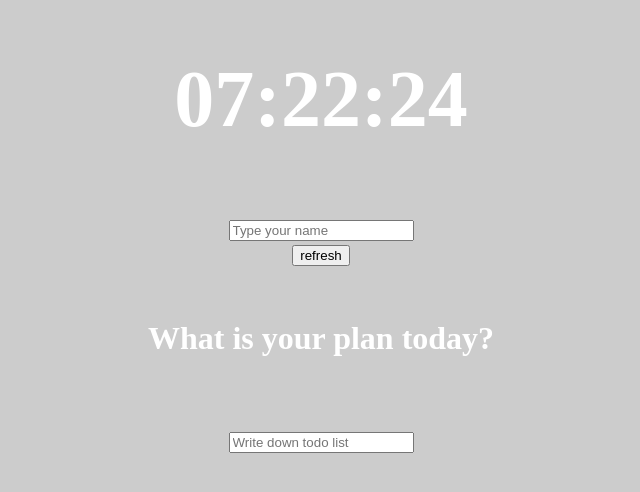
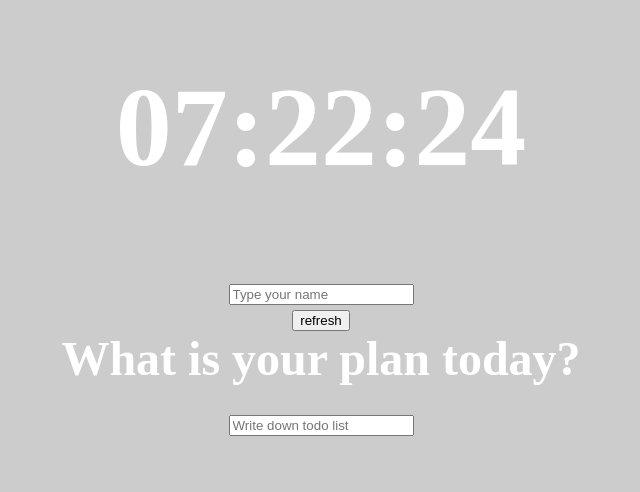
Before and after one commit to jinho6225/vanillaJS, a plain HTML site: page index.html in a window 1280 px wide. Shown: the whole page, without its empty margins (319-959 px from the left). Drawn offline with Linux system fonts and the light colour scheme; no server answers.

Commit message:
incresed font size

```diff
--- a/style.css
+++ b/style.css
@@ -18,13 +18,14 @@ body {
 h1{
   text-align: center;
   color: white;
-  font-size: 5rem;
+  font-size: 7rem;
+  margin: 5% auto
 }
 h5{
   text-align: center;
   color: white;
-  font-size: 2rem;
-
+  font-size: 3rem;
+  margin: 0 auto;
 }
 h3{
   text-align: center;
@@ -44,7 +45,7 @@ li, form, span{
   list-style-position: inside;
   text-align: center;
   color: white;
-  font-size: 2.5rem;
+  font-size: 3rem;
 }
 .refresh {
   text-align: center;
```
